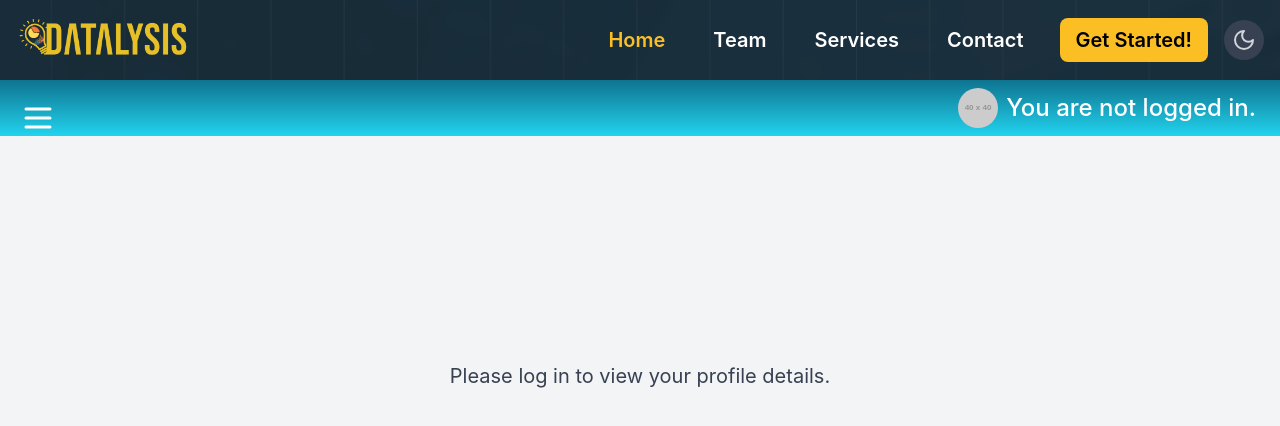
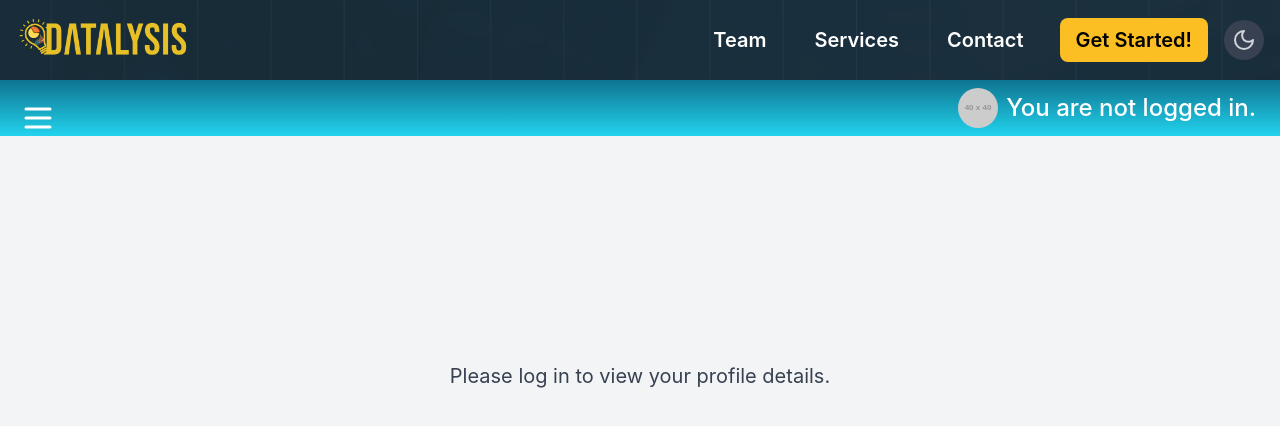
Before and after one commit to mychll31/datalysis, a React (Vite) app in the folder FrontEnd/: page /profile in a window 1280 px wide. Shown: the top 426 px of the page. Built offline with nearby package versions, Linux system fonts and the light colour scheme.

Commit message:
Profile Status

```diff
--- a/FrontEnd/src/Components/Navbar/HomePageLinks.jsx
+++ b/FrontEnd/src/Components/Navbar/HomePageLinks.jsx
@@ -15,9 +15,7 @@ const homepagelinks = ({ isOpen, setIsLoginOpen }) => {
         isOpen ? "scale-100 opacity-100" : "scale-95 opacity-0 hidden"
       } md:opacity-100 md:scale-100 md:items-center md:justify-end w-full md:w-auto`}
     >
-      <p className="px-4 py-2 mt-2 text-xl text-amber-400 font-semibold rounded-lg focus:text-gray-900 focus:bg-gray-200 md:mt-0">
-        Home
-      </p>
+
       <a
         href="#team"
         className="px-4 py-2 mt-2 text-xl font-semibold rounded-lg hover:text-gray-900 focus:text-gray-900 hover:bg-gray-200 transition-all duration-300 ease-in focus:bg-gray-200 md:mt-0 md:ml-4"
--- a/FrontEnd/src/Pages/upload.jsx
+++ b/FrontEnd/src/Pages/upload.jsx
@@ -296,19 +296,14 @@ const handleFileChange = (e) => {
   };
 
   return (
-    <div className="flex flex-col items-center justify-center min-h-screen bg-cover bg-center bg-uploadPage bg-gray-900 text-white font-inter">
-      <div className="ml-10 w-screen">
+<div className="flex flex-col items-center justify-center min-h-screen bg-cover bg-center bg-uploadPage bg-gray-900 text-white font-inter">
+<div className="absolute top-0 left-0 ml-10 mt-5">
         <CollapsibleSidebar />
       </div>
 
       <div className="pb-12">
         <div className="mt-10 py-9 bg-logo bg-no-repeat bg-cover bg-center outline-transparent w-64 rounded-xl transition-all duration-300"></div>
       </div>
-
-      <div className="absolute top-5 right-10 text-2xl font-bold text-amber-300 drop-shadow-[0_1.2px_1.2px_rgba(0,0,0,0.50)]">
-        Welcome, {username || "Guest"}!
-      </div>
-
       <div className="text-center">
         <h1 className="text-5xl font-bold">
           Upload your database to unlock
```
